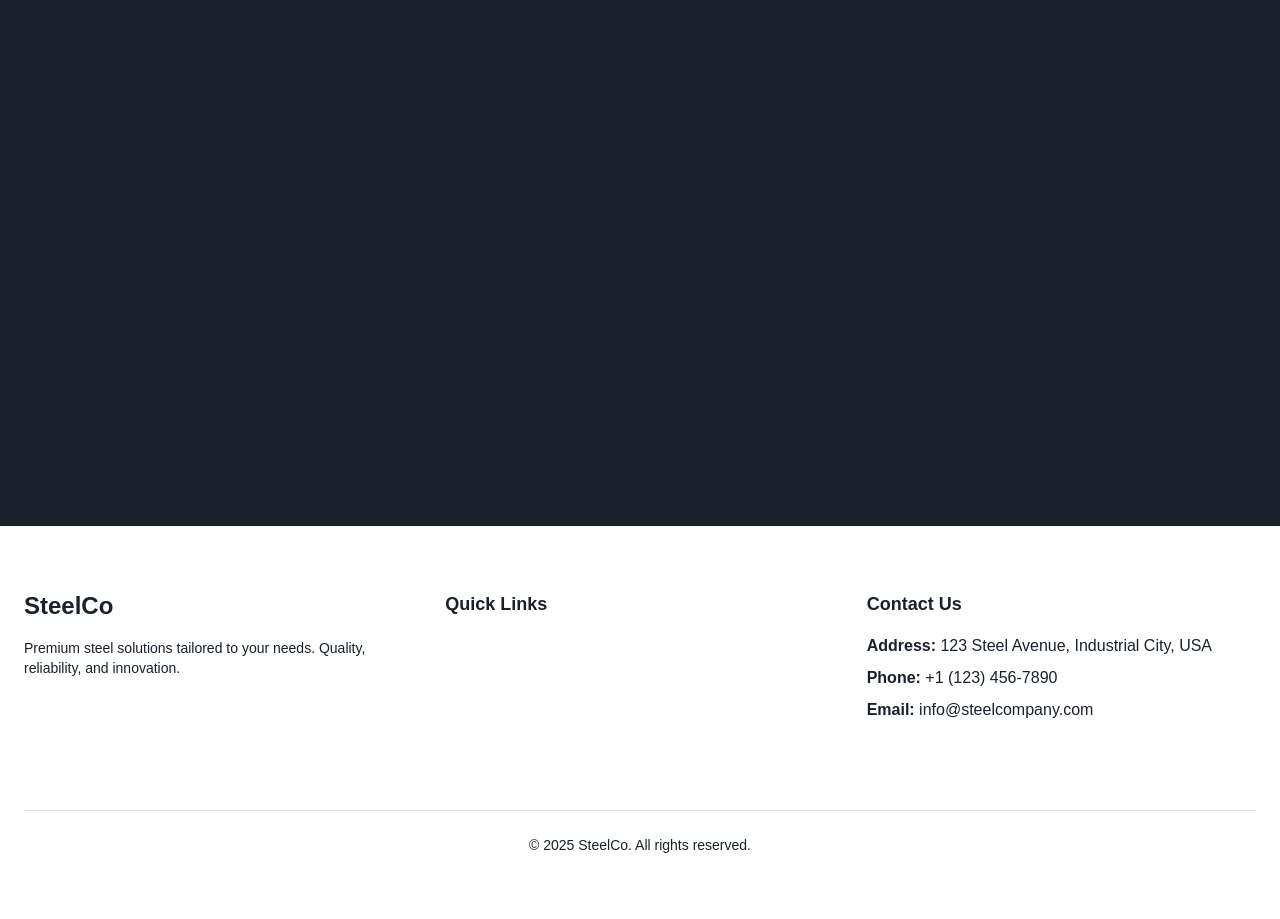
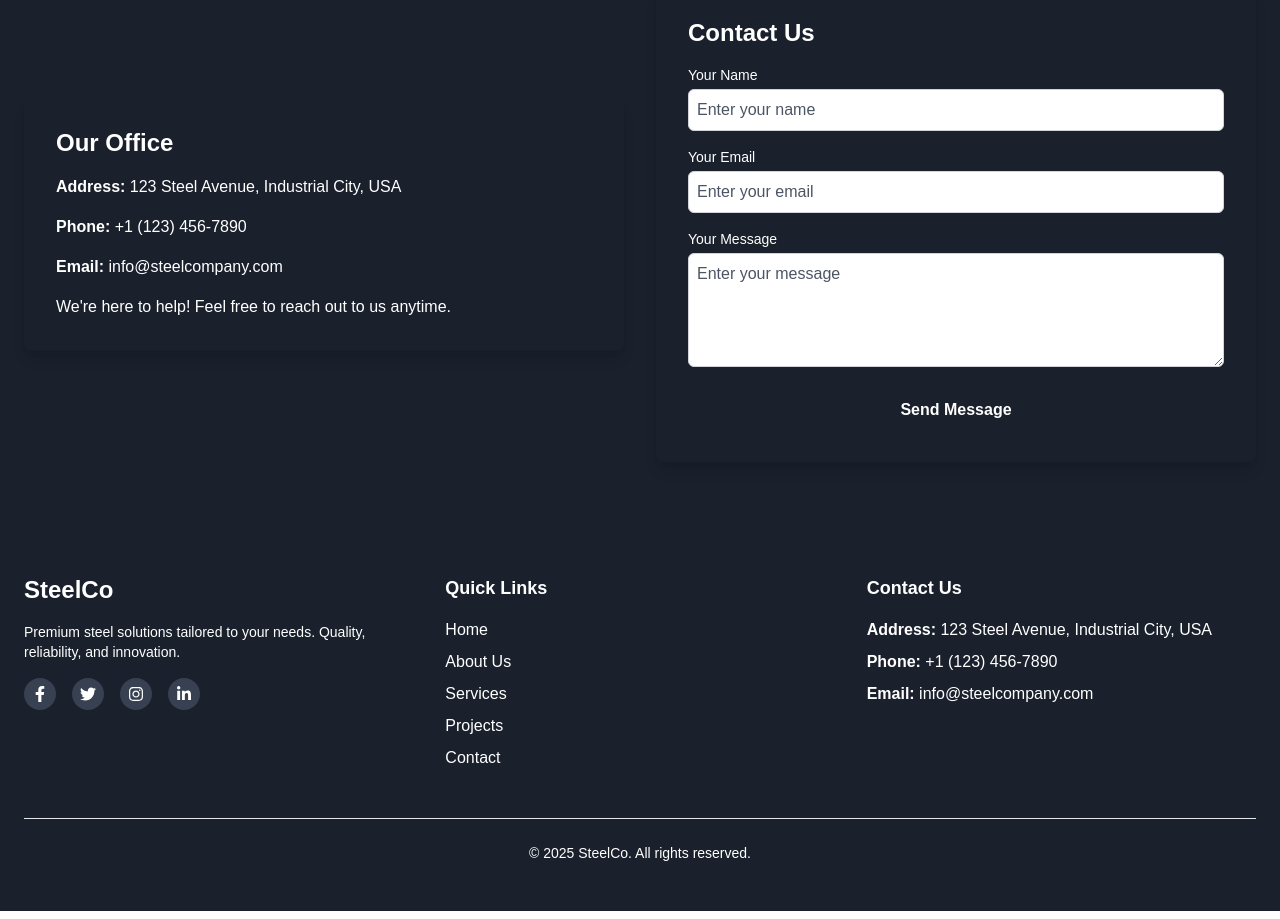
Before and after one commit to IdentityG/my-website, a Next.js app: page / in a window 1280 px wide. Shown: the part 5500-6419 px from the top of the page. Built offline with nearby package versions, Linux system fonts and the light colour scheme.

Commit message:
anmation change

```diff
--- a/package.json
+++ b/package.json
@@ -15,6 +15,7 @@
     "react": "^19.0.0",
     "react-countup": "^6.5.3",
     "react-dom": "^19.0.0",
+    "react-icons": "^5.4.0",
     "react-tsparticles": "^2.12.2"
   },
   "devDependencies": {
--- a/src/components/About/AboutDetail.js
+++ b/src/components/About/AboutDetail.js
@@ -62,7 +62,7 @@ const AboutDetail = () => {
   return (
     <div className="bg-white min-h-screen">
       {/* Hero Section */}
-      <div className="relative bg-gray-100 py-16 md:py-24">
+      <div className="relative bg-gray-100 py-16 md:py-24 sm:py-24">
         <div className="absolute inset-0 -z-10">
           <Particles
             options={{
--- a/src/components/ContactSection.js
+++ b/src/components/ContactSection.js
@@ -1,90 +1,84 @@
 "use client";
-import React, { useEffect, useRef } from "react";
-import gsap from "gsap";
-import { ScrollTrigger } from "gsap/dist/ScrollTrigger";
-
-// Register GSAP plugins
-gsap.registerPlugin(ScrollTrigger);
+import React from "react";
+import { motion } from "framer-motion";
 
 const ContactSection = () => {
-  const sectionRef = useRef(null);
-  const formRef = useRef(null);
-  const contactInfoRef = useRef(null);
-  const animationRef = useRef(null); // Prevent multiple re-initializations
-
-  useEffect(() => {
-    if (animationRef.current) {
-      animationRef.current.kill(); // Ensure old animations are removed before reinitializing
-    }
-
-    gsap.set([formRef.current, contactInfoRef.current], { opacity: 0, y: 50 });
-
-    animationRef.current = gsap.timeline({
-      scrollTrigger: {
-        trigger: sectionRef.current,
-        start: "top 80%",
-        end: "bottom 20%",
-        once: true, // Ensure it runs only once and doesn't reverse
-      },
-    });
-
-    animationRef.current
-      .to(formRef.current, { opacity: 1, y: 0, duration: 1, ease: "power3.out" })
-      .to(contactInfoRef.current, { opacity: 1, y: 0, duration: 1, ease: "power3.out" }, "-=0.5");
-
-    return () => {
-      animationRef.current.kill(); // Clean up GSAP animations on unmount
-    };
-  }, []);
+  // Motion Variants
+  const sectionVariants = {
+    hidden: { opacity: 0, y: 50 },
+    visible: { opacity: 1, y: 0, transition: { duration: 0.8, ease: "easeOut" } },
+  };
 
   return (
-    <section
-      ref={sectionRef}
-      className="py-16 bg-primary-dark text-white"
-    >
+    <section className="py-16 bg-primary-dark text-white">
       <div className="container mx-auto px-6">
-        <h2 className="text-4xl font-bold text-center mb-12">Get in Touch</h2>
+        {/* Title Animation */}
+        <motion.h2
+          className="text-4xl font-bold text-center mb-12"
+          initial={{ opacity: 0, y: -20 }}
+          whileInView={{ opacity: 1, y: 0 }}
+          transition={{ duration: 0.6, ease: "easeOut" }}
+          viewport={{ once: true }}
+        >
+          Get in Touch
+        </motion.h2>
+
         <div className="grid grid-cols-1 md:grid-cols-2 gap-8 items-center">
           {/* Contact Information */}
-          <div
-            ref={contactInfoRef}
+          <motion.div
             className="p-8 bg-primary-lighter rounded-lg shadow-lg"
+            variants={sectionVariants}
+            initial="hidden"
+            whileInView="visible"
+            viewport={{ once: true }}
           >
             <h3 className="text-2xl font-semibold mb-4">Our Office</h3>
             <p className="mb-4"><strong>Address:</strong> 123 Steel Avenue, Industrial City, USA</p>
             <p className="mb-4"><strong>Phone:</strong> +1 (123) 456-7890</p>
             <p className="mb-4"><strong>Email:</strong> info@steelcompany.com</p>
             <p>We're here to help! Feel free to reach out to us anytime.</p>
-          </div>
+          </motion.div>
 
           {/* Contact Form */}
-          <div
-            ref={formRef}
+          <motion.div
             className="p-8 bg-primary-lighter rounded-lg shadow-lg"
+            variants={sectionVariants}
+            initial="hidden"
+            whileInView="visible"
+            viewport={{ once: true }}
+            transition={{ delay: 0.3 }} // Delays form appearance slightly after contact info
           >
             <h3 className="text-2xl font-semibold mb-4">Contact Us</h3>
             <form className="space-y-4">
-              <div>
+              <motion.div initial={{ opacity: 0, y: 20 }} animate={{ opacity: 1, y: 0 }} transition={{ duration: 0.5 }}>
                 <label htmlFor="name" className="block text-sm font-medium mb-1">Your Name</label>
                 <input type="text" id="name" name="name" placeholder="Enter your name"
                   className="w-full p-2 border border-gray-300 rounded-md focus:outline-accent-DEFAULT placeholder:text-gray-600 text-black" />
-              </div>
-              <div>
+              </motion.div>
+
+              <motion.div initial={{ opacity: 0, y: 20 }} animate={{ opacity: 1, y: 0 }} transition={{ duration: 0.5, delay: 0.1 }}>
                 <label htmlFor="email" className="block text-sm font-medium mb-1">Your Email</label>
                 <input type="email" id="email" name="email" placeholder="Enter your email"
                   className="w-full p-2 border border-gray-300 rounded-md focus:outline-accent-DEFAULT placeholder:text-gray-600 text-black" />
-              </div>
-              <div>
+              </motion.div>
+
+              <motion.div initial={{ opacity: 0, y: 20 }} animate={{ opacity: 1, y: 0 }} transition={{ duration: 0.5, delay: 0.2 }}>
                 <label htmlFor="message" className="block text-sm font-medium mb-1">Your Message</label>
                 <textarea id="message" name="message" rows="4" placeholder="Enter your message"
                   className="w-full p-2 border border-gray-300 rounded-md focus:outline-accent-DEFAULT placeholder:text-gray-600 text-black"></textarea>
-              </div>
-              <button type="submit"
-                className="w-full py-2 px-4 bg-accent-DEFAULT text-white font-semibold rounded-md hover:bg-accent-hover transition-colors">
+              </motion.div>
+
+              {/* Submit Button Animation */}
+              <motion.button
+                type="submit"
+                className="w-full py-2 px-4 bg-accent-DEFAULT text-white font-semibold rounded-md hover:bg-accent-hover transition-colors"
+                whileHover={{ scale: 1.05 }}
+                transition={{ type: "spring", stiffness: 100 }}
+              >
                 Send Message
-              </button>
+              </motion.button>
             </form>
-          </div>
+          </motion.div>
         </div>
       </div>
     </section>
--- a/src/components/Footer.js
+++ b/src/components/Footer.js
@@ -1,148 +1,111 @@
-"use client"
-import React, { useEffect, useRef } from 'react';
-import gsap from 'gsap';
-import { ScrollTrigger } from 'gsap/dist/ScrollTrigger';
-
-// Register GSAP plugins
-gsap.registerPlugin(ScrollTrigger);
+"use client";
+import React from "react";
+import { motion } from "framer-motion";
+import { FaFacebookF, FaTwitter, FaInstagram, FaLinkedinIn } from "react-icons/fa";
+import Link from "next/link";
 
 const Footer = () => {
-  const footerRef = useRef(null);
-  const footerLinksRef = useRef([]);
+  // Animation Variants
+  const footerVariants = {
+    hidden: { opacity: 0, y: 50 },
+    visible: { opacity: 1, y: 0, transition: { duration: 0.8, ease: "easeOut" } },
+  };
 
-  useEffect(() => {
-    // GSAP animation for the footer
-    if (footerLinksRef.current.length > 0) {
-      gsap.from(footerLinksRef.current, {
-        opacity: 0,
-        y: 20,
-        duration: 0.6,
-        stagger: 0.2,
-        ease: "power4.out",
-        scrollTrigger: {
-          trigger: footerRef.current,
-          start: "top 90%",
-          toggleActions: "play none none reverse",
-        },
-      });
-    }
-  }, []);
+  const linksVariants = {
+    hidden: { opacity: 0, y: 20 },
+    visible: (index) => ({
+      opacity: 1,
+      y: 0,
+      transition: { duration: 0.5, delay: index * 0.2, ease: "easeOut" },
+    }),
+  };
 
   return (
-    <footer
-      ref={footerRef}
-      className="bg-white text-primary-dark py-16"
+    <motion.footer
+      className="bg-primary-dark text-white py-12"
+      variants={footerVariants}
+      initial="hidden"
+      whileInView="visible"
+      viewport={{ once: true }}
     >
       <div className="container mx-auto px-6">
-        <div className="grid grid-cols-1 md:grid-cols-3 gap-8">
-          {/* Column 1: Logo and Description */}
-          <div>
+        <div className="grid grid-cols-1 md:grid-cols-2 lg:grid-cols-3 gap-8 text-center md:text-left">
+          {/* Column 1: Company Info */}
+          <motion.div variants={footerVariants}>
             <h3 className="text-2xl font-bold mb-4 text-accent-DEFAULT">SteelCo</h3>
-            <p className="text-sm mb-4 text-primary-dark">
+            <p className="text-sm mb-4">
               Premium steel solutions tailored to your needs. Quality, reliability, and innovation.
             </p>
-            <div className="flex space-x-4 mt-4">
-              <a
-                href="#"
-                className="text-accent-DEFAULT hover:text-accent-hover transition-colors"
-              >
-                <i className="fab fa-facebook-f"></i>
-              </a>
-              <a
-                href="#"
-                className="text-accent-DEFAULT hover:text-accent-hover transition-colors"
-              >
-                <i className="fab fa-twitter"></i>
-              </a>
-              <a
-                href="#"
-                className="text-accent-DEFAULT hover:text-accent-hover transition-colors"
-              >
-                <i className="fab fa-instagram"></i>
-              </a>
-              <a
-                href="#"
-                className="text-accent-DEFAULT hover:text-accent-hover transition-colors"
-              >
-                <i className="fab fa-linkedin-in"></i>
-              </a>
+            <div className="flex justify-center md:justify-start space-x-4 mt-4">
+              {[
+                { icon: <FaFacebookF />, link: "#", name: "Facebook" },
+                { icon: <FaTwitter />, link: "#", name: "Twitter" },
+                { icon: <FaInstagram />, link: "#", name: "Instagram" },
+                { icon: <FaLinkedinIn />, link: "#", name: "LinkedIn" },
+              ].map((social, index) => (
+                <motion.a
+                  key={social.name}
+                  href={social.link}
+                  className="text-white hover:text-accent-DEFAULT transition-colors p-2 bg-gray-700 rounded-full"
+                  whileHover={{ scale: 1.2 }}
+                  transition={{ type: "spring", stiffness: 300 }}
+                >
+                  {social.icon}
+                </motion.a>
+              ))}
             </div>
-          </div>
+          </motion.div>
 
-          {/* Column 2: Quick Links */}
-          <div>
+          {/* Column 2: Quick Links (Updated to Match Navbar) */}
+          <motion.div variants={footerVariants}>
             <h4 className="text-lg font-semibold mb-4 text-accent-DEFAULT">Quick Links</h4>
-            <ul>
-              <li
-                ref={(el) => (footerLinksRef.current[0] = el)}
-                className="mb-2"
-              >
-                <a
-                  href="#home"
-                  className="hover:text-accent-hover transition-colors text-primary-dark"
+            <ul className="space-y-2">
+              {[
+                { href: "/", label: "Home" },
+                { href: "/about", label: "About Us" },
+                { href: "/service", label: "Services" },
+                { href: "/projects", label: "Projects" },
+                { href: "/contact", label: "Contact" },
+              ].map((link, index) => (
+                <motion.li
+                  key={link.href}
+                  variants={linksVariants}
+                  custom={index}
+                  initial="hidden"
+                  whileInView="visible"
+                  viewport={{ once: true }}
                 >
-                  Home
-                </a>
-              </li>
-              <li
-                ref={(el) => (footerLinksRef.current[1] = el)}
-                className="mb-2"
-              >
-                <a
-                  href="#about"
-                  className="hover:text-accent-hover transition-colors text-primary-dark"
-                >
-                  About Us
-                </a>
-              </li>
-              <li
-                ref={(el) => (footerLinksRef.current[2] = el)}
-                className="mb-2"
-              >
-                <a
-                  href="#services"
-                  className="hover:text-accent-hover transition-colors text-primary-dark"
-                >
-                  Services
-                </a>
-              </li>
-              <li
-                ref={(el) => (footerLinksRef.current[3] = el)}
-                className="mb-2"
-              >
-                <a
-                  href="#products"
-                  className="hover:text-accent-hover transition-colors text-primary-dark"
-                >
-                  Products
-                </a>
-              </li>
+                  <Link href={link.href} className="hover:text-accent-DEFAULT transition-colors">
+                    {link.label}
+                  </Link>
+                </motion.li>
+              ))}
             </ul>
-          </div>
+          </motion.div>
 
           {/* Column 3: Contact Info */}
-          <div>
+          <motion.div variants={footerVariants}>
             <h4 className="text-lg font-semibold mb-4 text-accent-DEFAULT">Contact Us</h4>
-            <p className="mb-2 text-primary-dark">
+            <p className="mb-2">
               <strong className="font-bold">Address:</strong> 123 Steel Avenue, Industrial City, USA
             </p>
-            <p className="mb-2 text-primary-dark">
+            <p className="mb-2">
               <strong className="font-bold">Phone:</strong> +1 (123) 456-7890
             </p>
-            <p className="text-primary-dark">
+            <p>
               <strong className="font-bold">Email:</strong> info@steelcompany.com
             </p>
-          </div>
+          </motion.div>
         </div>
 
         {/* Copyright Section */}
-        <div className="mt-12 border-t border-gray-200 pt-6 text-center">
-          <p className="text-sm text-primary-dark">
+        <motion.div className="mt-12 border-t border-gray-200 pt-6 text-center" variants={footerVariants}>
+          <p className="text-sm">
             © {new Date().getFullYear()} SteelCo. All rights reserved.
           </p>
-        </div>
+        </motion.div>
       </div>
-    </footer>
+    </motion.footer>
   );
 };
 
--- a/src/components/ProjectsSection.js
+++ b/src/components/ProjectsSection.js
@@ -103,7 +103,7 @@ const ProjectsSection = () => {
   return (
     <section
       ref={projectsRef}
-      className="py-16 md:py-24 md:px-8 bg-white"
+      className="py-16 md:py-24 md:px-8 bg-white sm:py-16"
       id="projects"
     >
       <div className="container mx-auto px-6">
```
Also changed, not shown: 1 other file (tests, documents, lock files or other folders).
